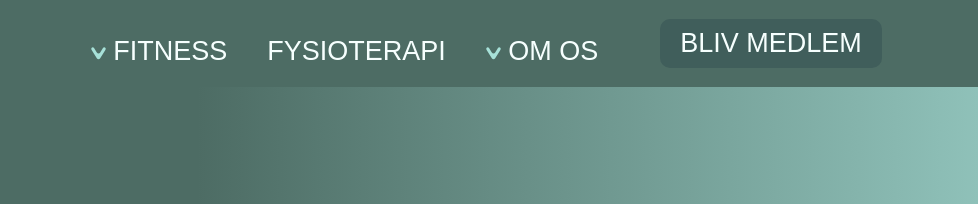
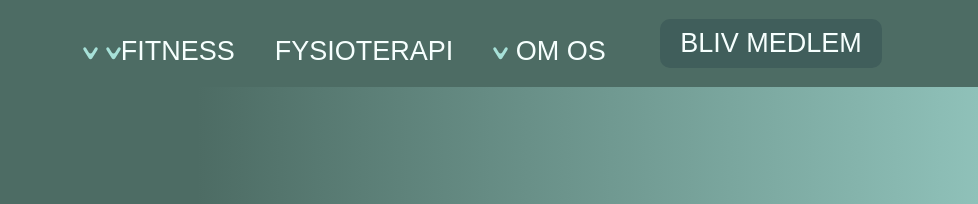
Before and after one commit to tani1170/formfysik-v.2, an Astro site: page / in a window 1280 px wide. Shown: the top 204 px of the page, 302-1280 px from the left. Built offline with nearby package versions, Linux system fonts and the light colour scheme; Astro itself is replaced by a stand-in of ours; a web font is replaced by a local one.

Commit message:
test af dropdown arrow

```diff
--- a/src/components/Header.astro
+++ b/src/components/Header.astro
@@ -29,7 +29,11 @@ import Primarybtn from "./Primarybtn.astro";
           <img
             src="img/arrow.svg"
             alt=""
-          /> FITNESS</a
+          />
+          <img
+            src="img/arrow.svg"
+            alt=""
+          />FITNESS</a
         >
         <ul>
           <li>
```
